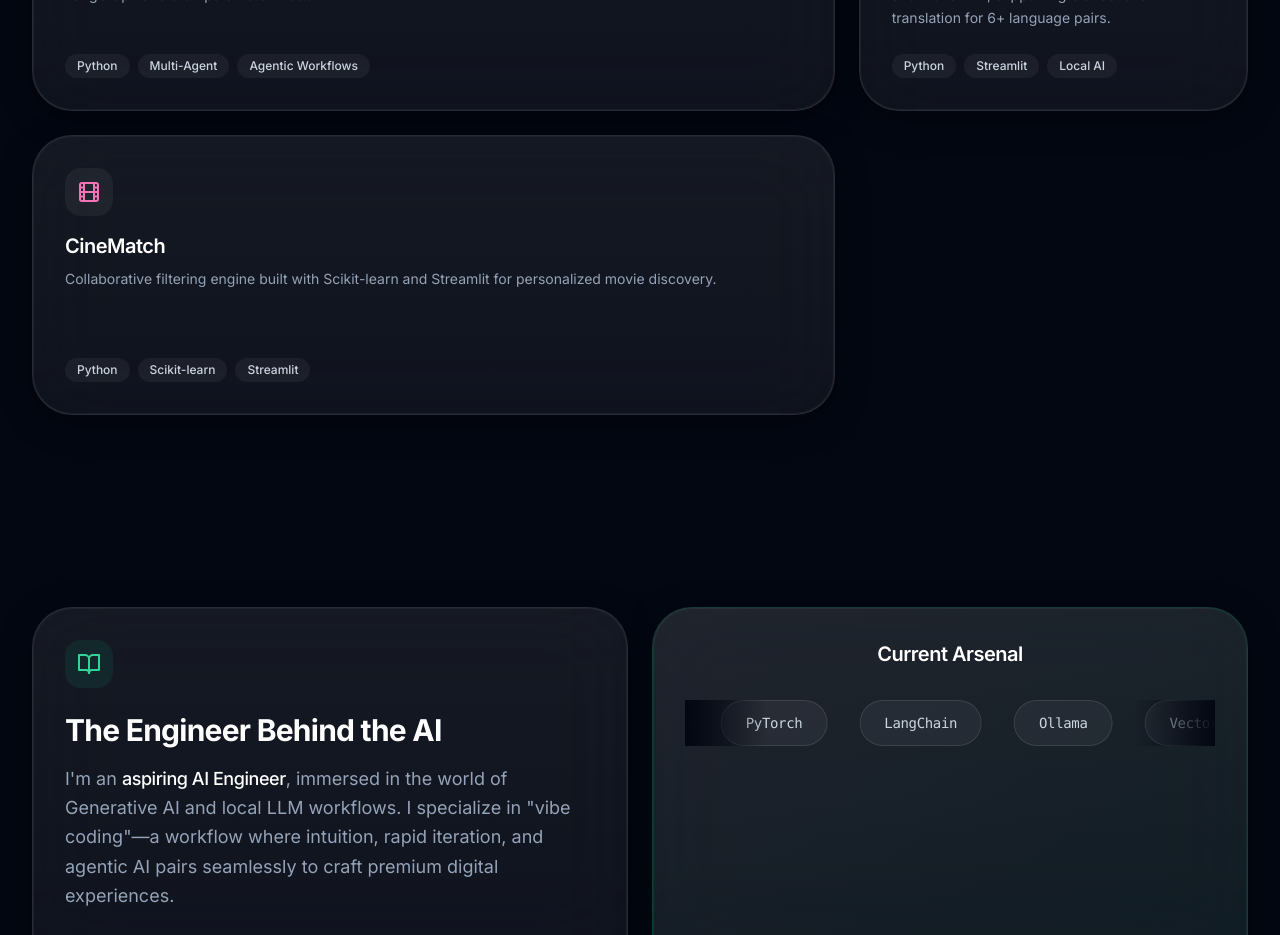
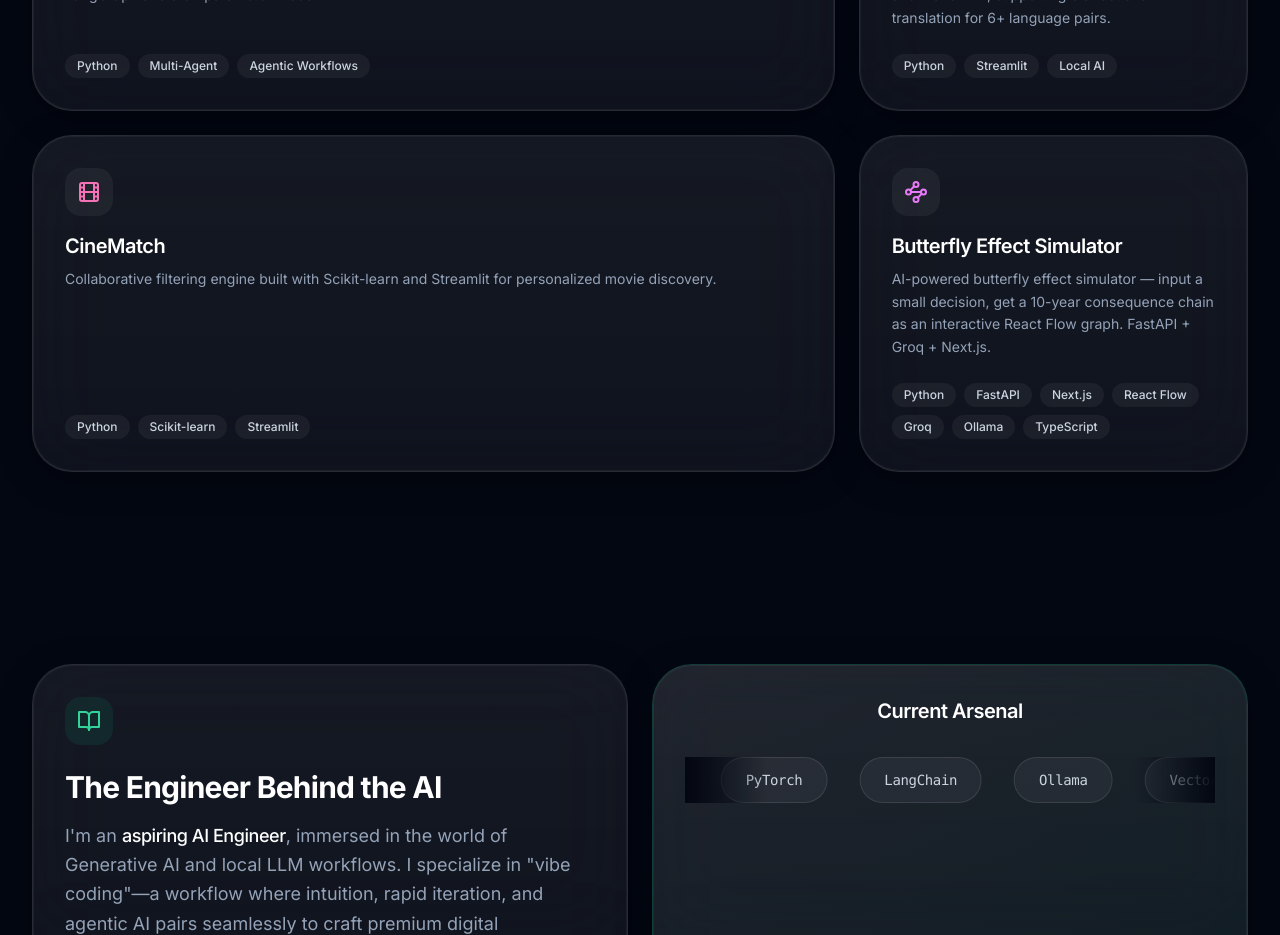
Before and after one commit to Swapnil-bo/Portfolio, a Next.js app: page / in a window 1280 px wide. Shown: the part 1720-2655 px from the top of the page. Built offline with nearby package versions, Linux system fonts and the light colour scheme.

Commit message:
feat: add Butterfly Effect Simulator to projects grid

```diff
--- a/src/components/sections/bento-projects.tsx
+++ b/src/components/sections/bento-projects.tsx
@@ -2,7 +2,7 @@
 
 import { motion } from "framer-motion";
 import { GlassCard } from "@/components/ui/glass-card";
-import { Mic, MessageSquare, Briefcase, Film, Github, ExternalLink, Network, Globe } from "lucide-react";
+import { Mic, MessageSquare, Briefcase, Film, Github, ExternalLink, Network, Globe, Waypoints } from "lucide-react";
 
 const projects = [
     {
@@ -65,6 +65,14 @@ const projects = [
         icon: <Globe className="h-6 w-6 text-indigo-400" />,
         className: "md:col-span-1 md:row-span-1 border-indigo-500/20",
         href: "https://github.com/Swapnil-bo/AI-Language-Translator",
+    },
+    {
+        title: "Butterfly Effect Simulator",
+        description: "AI-powered butterfly effect simulator — input a small decision, get a 10-year consequence chain as an interactive React Flow graph. FastAPI + Groq + Next.js.",
+        tags: ["Python", "FastAPI", "Next.js", "React Flow", "Groq", "Ollama", "TypeScript"],
+        icon: <Waypoints className="h-6 w-6 text-fuchsia-400" />,
+        className: "md:col-span-1 md:row-span-1 border-fuchsia-500/20",
+        href: "https://github.com/Swapnil-bo/Butterfly-Effect-Simulator",
     },
 ];
 
```
